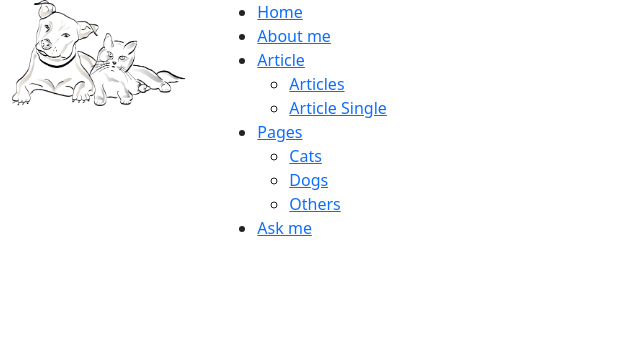
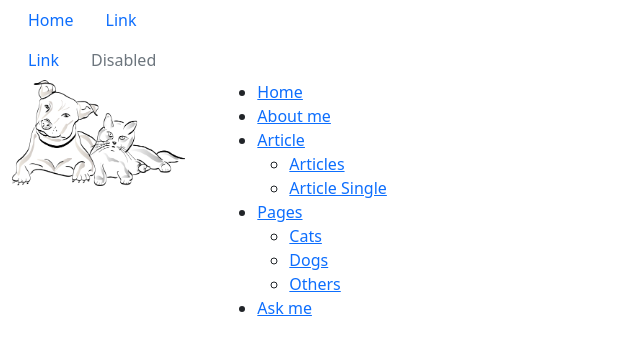
Before and after one commit to Limi66/IndProject01, a plain HTML site: page index.html in a window 1280 px wide. Shown: the whole page, without its empty margins (0-640 px from the left). Drawn offline with nearby package versions, Linux system fonts and the light colour scheme.

Commit message:
nav bar 2

```diff
--- a/index.html
+++ b/index.html
@@ -14,6 +14,29 @@
 </head>
 
 <body>
+
+    <div class="container-fluid">
+        <div class="row">
+            <div class="col-lg-2 col-md-4 col-sm-6 col-xs-12">
+                <ul class="nav">
+                    <li class="nav-item">
+                      <a class="nav-link active" aria-current="page" href="index.html">Home</a>
+                    </li>
+                    <li class="nav-item">
+                      <a class="nav-link" href="#">Link</a>
+                    </li>
+                    <li class="nav-item">
+                      <a class="nav-link" href="#">Link</a>
+                    </li>
+                    <li class="nav-item">
+                      <a class="nav-link disabled">Disabled</a>
+                    </li>
+                  </ul>
+                </div>
+            </div>
+        </div>
+
+
 
       <!-- header-section-->
       <div class="header-wrapper">
```
